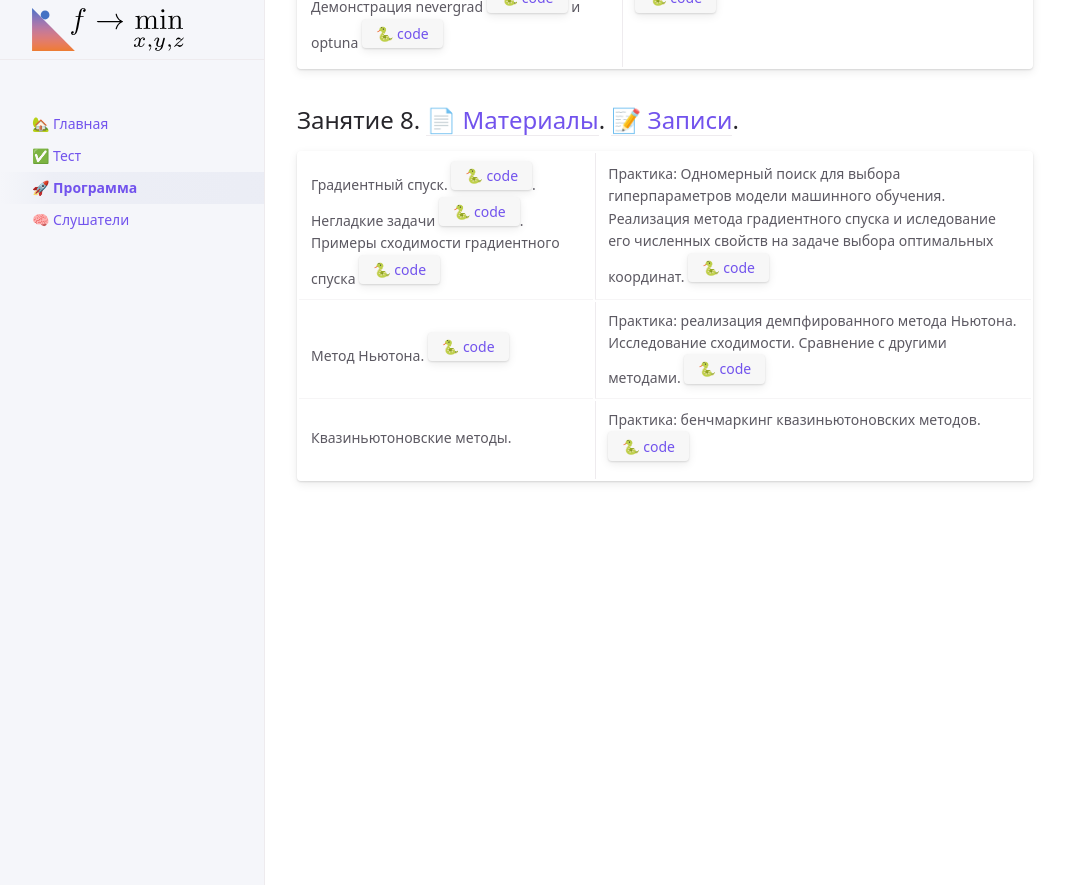
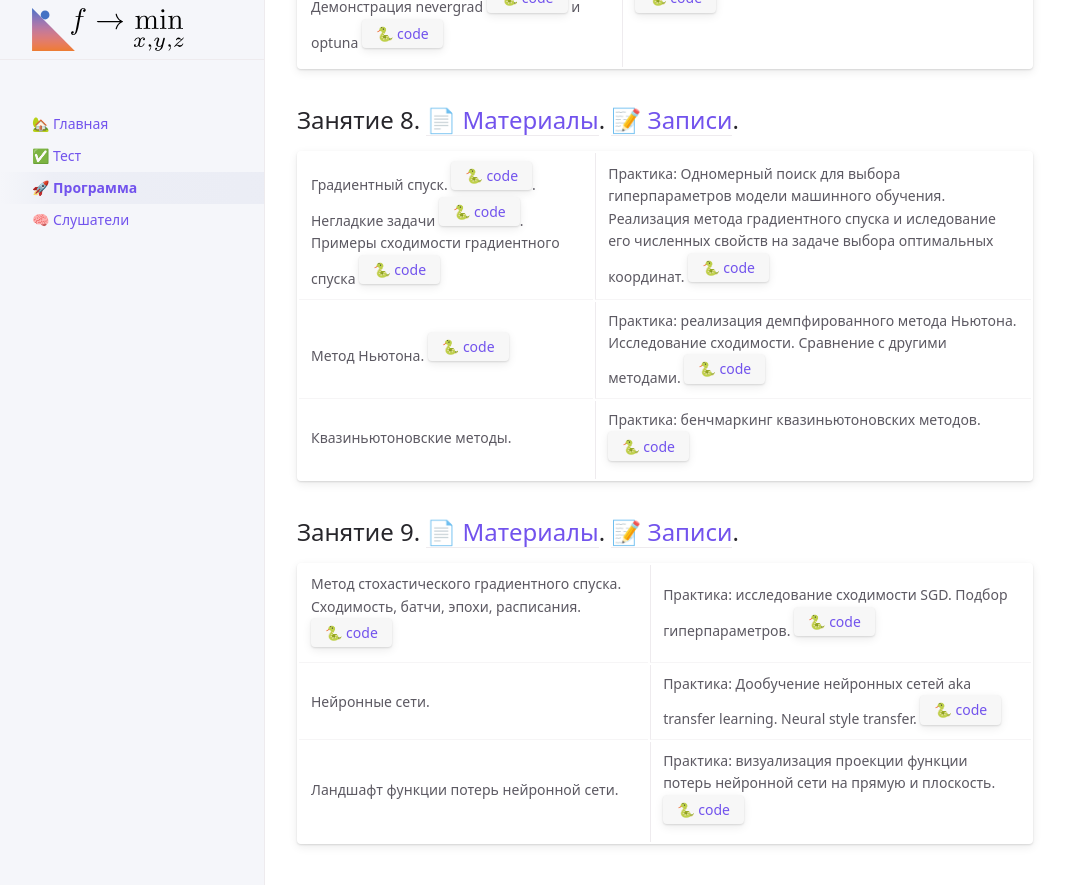
Before and after one commit to MerkulovDaniil/sber235, a Jekyll site: the page built from program.md, in a window 1280 px wide and 900 px high, scrolled down 2037 px. Shown: the top 885 px of the window, without its empty margins (107-1172 px from the left). Built offline with Jekyll 4.4.1, drawn with Linux system fonts in a browser that asks for light colours; our own code applies the rules of GitHub Pages for plain Markdown files; a script that is not in the unit is left out; before the commit the page ends 2574 px from its top, so only the background shows below that.

Commit message:
updated materials

```diff
--- a/program.md
+++ b/program.md
@@ -49,6 +49,12 @@ nav_order: 3
 | Метод Ньютона. [🐍 code](https://colab.research.google.com/github/MerkulovDaniil/sber219/blob/main/notebooks/7_02.ipynb){: .btn} | Практика: реализация демпфированного метода Ньютона. Исследование сходимости. Сравнение с другими методами. [🐍 code](https://colab.research.google.com/github/MerkulovDaniil/sber219/blob/main/notebooks/7_2.ipynb){: .btn}
 | Квазиньютоновские методы. | Практика: бенчмаркинг квазиньютоновских методов. [🐍 code](https://colab.research.google.com/github/MerkulovDaniil/sber219/blob/main/notebooks/7_3.ipynb){: .btn} |
 
+## Занятие 9. [📄 Материалы](/presentations/9.pdf). [📝 Записи](/notes/9.pdf).
+
+| Метод стохастического градиентного спуска. Сходимость, батчи, эпохи, расписания. [🐍 code](https://colab.research.google.com/github/MerkulovDaniil/sber219/blob/main/notebooks/9_01.ipynb){: .btn} | Практика: исследование сходимости SGD. Подбор гиперпараметров. [🐍 code](https://colab.research.google.com/github/MerkulovDaniil/sber219/blob/main/notebooks/9_1.ipynb){: .btn} |
+| Нейронные сети. | Практика: Дообучение нейронных сетей aka transfer learning. Neural style transfer. [🐍 code](https://colab.research.google.com/github/MerkulovDaniil/sber219/blob/main/notebooks/10_1.ipynb){: .btn} |
+| Ландшафт функции потерь нейронной сети. | Практика: визуализация проекции функции потерь нейронной сети на прямую и плоскость. [🐍 code](https://colab.research.google.com/github/MerkulovDaniil/sber219/blob/main/notebooks/10_3.ipynb){: .btn} |
+
 <!-- 8 - градиент + ньютон\ квазиньютон
 
 9 - SGD Обучение нейронных сетей как задача оптимизации. Дообучение нейронных сетей aka transfer learning. Neural style transfer. Ландшафт функции потерь нейронной сети.
```
Also changed, not shown: 2 other files.
